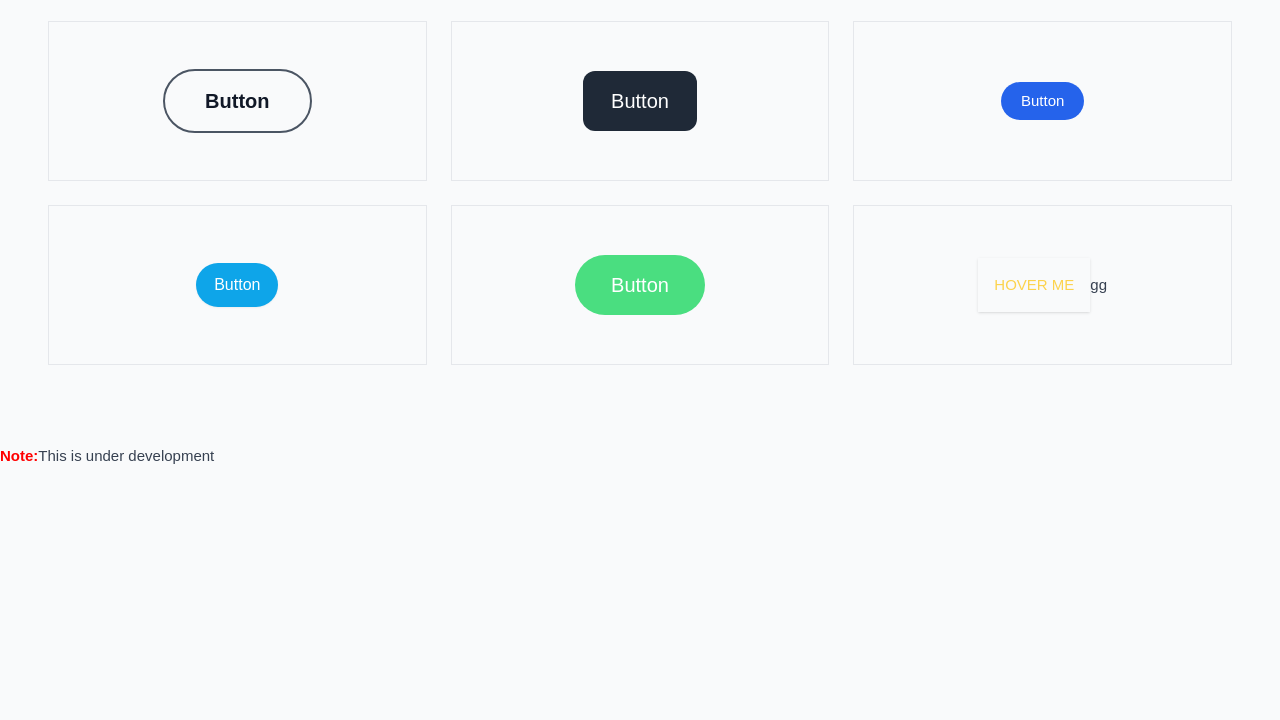
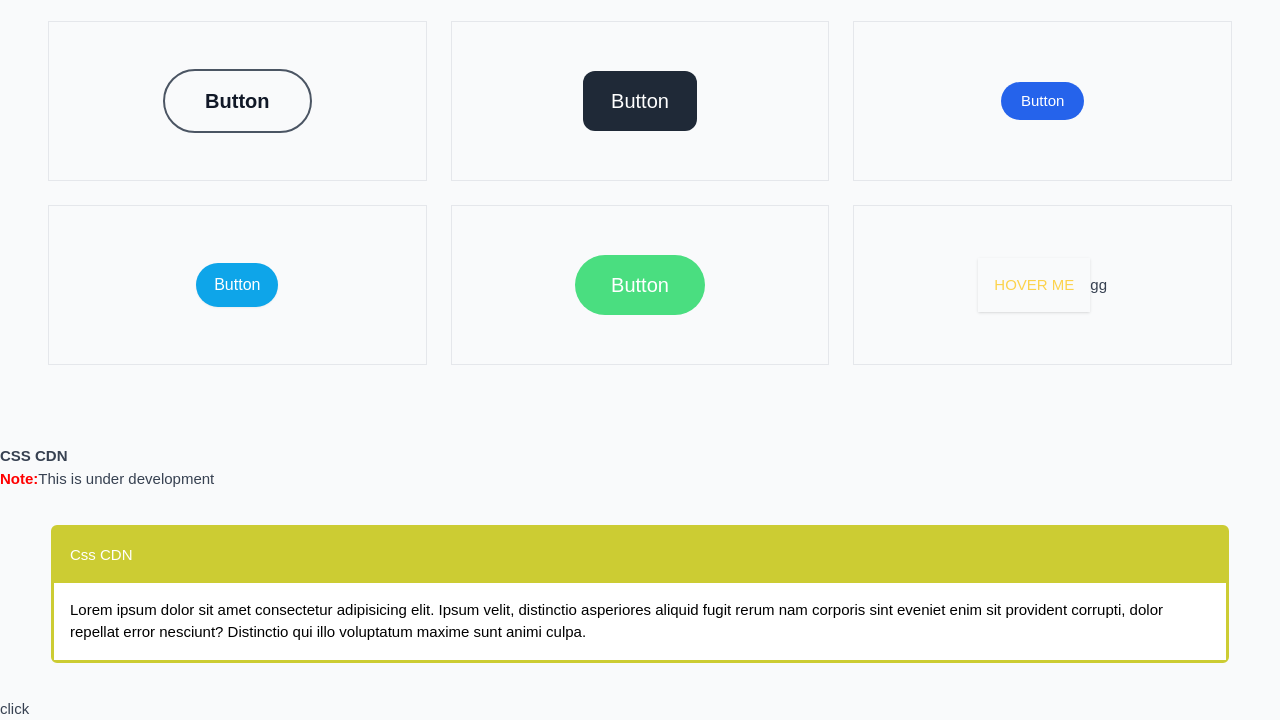
Before and after one commit to msuengineer/DitFrameWork, a plain HTML site: page index.html in a window 1280 px wide. Shown: the part 2653-3373 px from the top of the page. Before the commit the page ends 3121 px from the top, so only its background shows below. Drawn offline with Linux system fonts and the light colour scheme; a web font is replaced by a local one.

Commit message:
Add files via upload

```diff
--- a/index.html
+++ b/index.html
@@ -419,4 +419,43 @@
         </div>
       </div><!-- Container End -->
     </section>
+    <h2>CSS CDN</h2>
     <p><b style="color: red;">Note:</b>This is under development</p>
+    <div class="container">
+        <div class="info-box info-box--tip">
+        <div class="info-box info-box--warning">
+            <div class="info-box--title">
+                <p>Css CDN</p>
+            </div>
+            <div class="info-box--content">
+                Lorem ipsum dolor sit amet consectetur adipisicing elit. Ipsum velit, distinctio asperiores aliquid fugit rerum nam corporis sint eveniet enim sit provident corrupti, dolor repellat error nesciunt? Distinctio qui illo voluptatum maxime sunt animi culpa.
+            </div>
+        </div>
+
+        </div>
+    </div>
+    <style>
+        .info-box.info-box--warning {
+	background-color: #cccc33;
+	border-color: #cccc33;
+}
+.info-box {
+	margin-top: 1rem;
+	margin-bottom: 1rem;
+	border: 3px solid transparent;
+	border-radius: 0.375rem;
+}
+
+.info-box--title {
+	color: #fff;
+	padding: 1rem;
+}
+
+.info-box--content {
+	padding: 1rem;
+	background-color: #fff;
+	color: #000;
+}
+
+    </style>
+    <a href="button-1.css">click</a>
```
